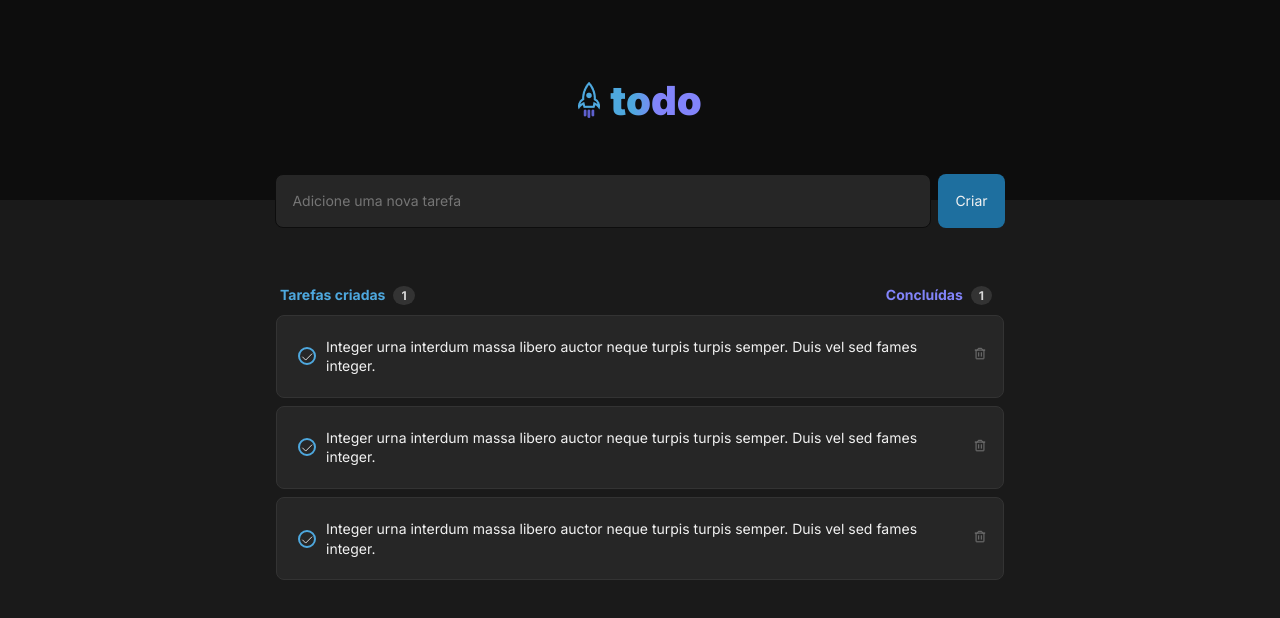
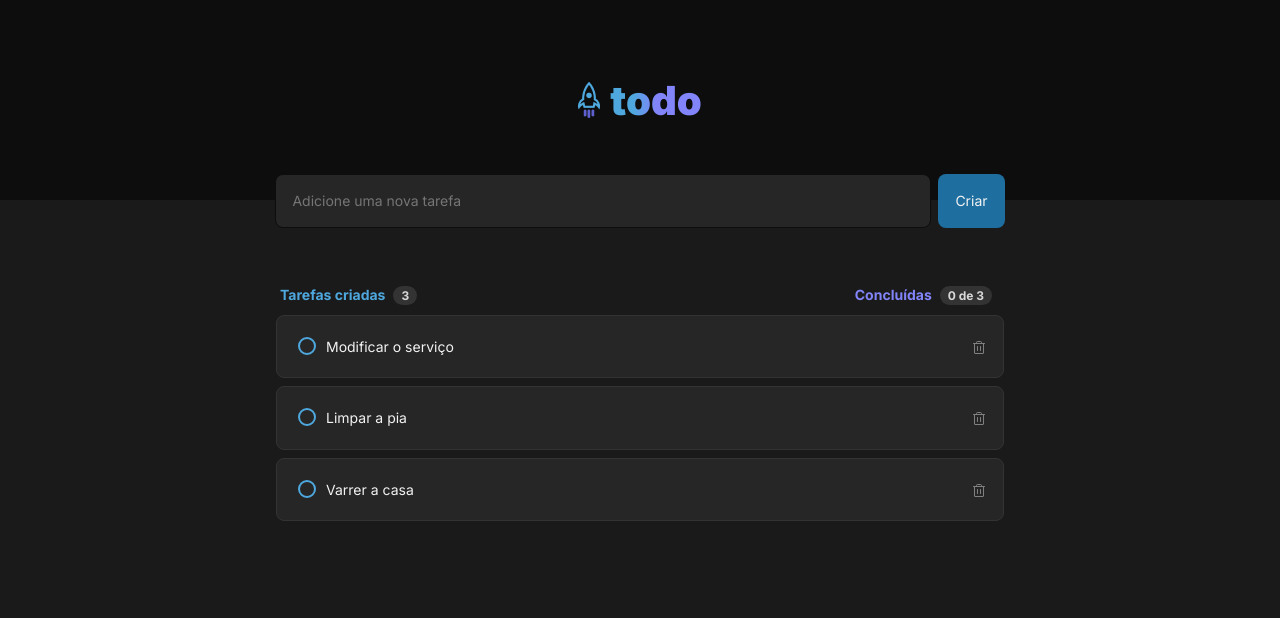
Before and after one commit to TiamatCod3/desafio-01-rocketseat, a React (Vite) app: page / in a window 1280 px wide. Shown: the top 618 px of the page. Built offline with nearby package versions, Linux system fonts and the light colour scheme; a web font is replaced by a local one.

Commit message:
FInalizado mas com problemas

```diff
--- a/src/components/AddBar.tsx
+++ b/src/components/AddBar.tsx
@@ -1,10 +1,39 @@
 import {PlusCircle} from 'phosphor-react'
+import { ChangeEvent, FormEvent, useState } from 'react'
 import styles from './AddBar.module.css'
 
-export function AddBar(){
+interface AddTaskProps{
+    onAddTask: (task:string) => void
+}
+
+export function AddBar({onAddTask}:AddTaskProps){
+    const [newTaskDescription, setNewTaskDescription] = useState('')
+
+    function handleNewTaskDescriptionChange(event:ChangeEvent<HTMLInputElement>) {
+        setNewTaskDescription(event.target.value)
+    }
+
+    function handleAddTask(event:FormEvent) {
+        event.preventDefault()
+        onAddTask(newTaskDescription)
+        setNewTaskDescription('')
+    }
+
     return(
-        <form className={styles['add-bar']} action="">
-            <input type="text" name="" id="" placeholder={"Adicione uma nova tarefa"}/>
+        <form
+            onSubmit={handleAddTask}
+            className={styles['add-bar']}
+            action=""
+
+        >
+            <input
+                type="text"
+                name=""
+                id=""
+                value = {newTaskDescription}
+                onChange={handleNewTaskDescriptionChange}
+                placeholder={"Adicione uma nova tarefa"}
+            />
             <input type="submit" value={"Criar"} />
 
         </form>
--- a/src/components/Info.module.css
+++ b/src/components/Info.module.css
@@ -21,7 +21,7 @@
 
 .completed div, .created div{
     background-color: var(--gray-400);
-    border-radius: 50%;
+    border-radius: 999px;
     font-size: 0.75rem;
     color: var(--gray-200);
     padding: 2px 8px;
--- a/src/components/Info.tsx
+++ b/src/components/Info.tsx
@@ -1,15 +1,20 @@
 import styles from './Info.module.css'
 
-export function Info(){
+interface InfoProps{
+    count: number,
+    completed: number
+}
+
+export function Info({count, completed}:InfoProps){
     return(
         <div className={styles.info}>
             <div className={styles.created}>
                 Tarefas criadas
-                <div>1</div>
+                <div>{count}</div>
             </div>
             <div className={styles.completed}>
                 Concluídas
-                <div>1</div>
+                <div>{completed} de {count}</div>
             </div>
         </div>
     )
--- a/src/components/Task.module.css
+++ b/src/components/Task.module.css
@@ -8,10 +8,15 @@
     padding: 1rem;
     margin: 0.25rem;
     display: flex;
-    align-items: center;
+    align-items: flex-start;
+    justify-content: space-between;
 }
 
-.checkbox{
+.description{
+  display: flex;
+}
+
+.unchecked{
   height: 1.125rem;
   width: 1.125rem;
   border: 2px solid var(--blue-300);
@@ -21,17 +26,46 @@
   margin: 5px;
 }
 
-.checkbox:hover{
+.unchecked:hover{
   background-color: var(--blue-dark);
   opacity: 30%;
-  content: 'Teste';
 }
+
+.unchecked svg{
+  display: none;
+}
+
+.checked{
+  height: 1.125rem;
+  width: 1.125rem;
+  border: 2px solid var(--purple-dark);
+  border-radius: 50%;
+  cursor: pointer;
+  transition: all 0.3s;
+  margin: 5px;
+}
+
+.checked:hover{
+  background-color: var(--purple-300);
+  border: 2px solid var(--purple-300);
+}
+
+.checked svg{
+  display: flex;
+}
+
+.description .checked + p{
+  text-decoration: line-through;
+  color: var(--gray-300);
+}
+
 
 .task p{
   margin: 5px;
 }
 
 .excluir{
+  margin: 0.5rem 0 0rem 1rem;
   color: var(--gray-300);
 }
 
--- a/src/components/Task.tsx
+++ b/src/components/Task.tsx
@@ -1,17 +1,41 @@
 import {Trash, Check} from 'phosphor-react'
+import { MouseEventHandler } from 'react'
 import styles from './Task.module.css'
 
-export function Task(){
+interface TaskProps{
+    id: number,
+   description: string,
+   done: boolean,
+   onCheckClick: (id:number) => void,
+   onDeleteTask: (id:number) => void
+}
+
+export function Task({id, description, done, onCheckClick, onDeleteTask}:TaskProps){
+
+    function handleCheckClick() {
+        onCheckClick(id)
+    }
+
+    function handleDeleteTask() {
+        onDeleteTask(id)
+    }
+
     return (
         <li className={styles.task}>
-            <div className={styles.checkbox}>
-                <Check />
+            <div className={styles.description}>
+                <div
+                    className={done ? styles.checked : styles.unchecked}
+                    // className={styles.checkbox}
+                    onClick={handleCheckClick}
+                >
+                    <Check />
+                </div>
+                <p>
+                    {description}
+                </p>
             </div>
-            <p>
-                Integer urna interdum massa libero auctor neque turpis turpis semper. Duis vel sed fames integer.
-            </p>
-            <a className={styles.excluir} href="">
-                <Trash size={14} />
+            <a onClick={handleDeleteTask} className={styles.excluir} href="">
+                <Trash size={16} />
             </a>
         </li>
     )
--- a/src/components/TaskList.tsx
+++ b/src/components/TaskList.tsx
@@ -1,16 +1,89 @@
+import { useState } from 'react'
 import { AddBar } from './AddBar'
 import { Info } from './Info'
 import { Task } from './Task'
 import styles from './TaskList.module.css'
 
+interface TaskProps{
+    id: number,
+   description: string,
+   done: boolean
+}
+
+const tasksList = [
+    {
+        id:1,
+        description: 'Modificar o serviço',
+        done: false
+    },
+    {
+        id:2,
+        description: 'Limpar a pia',
+        done: false
+    },
+    {
+        id:3,
+        description: 'Varrer a casa',
+        done: false
+    }
+  ]
+
 export function TaskList() {
+
+    const [tasks, setTasks] = useState(tasksList)
+
+    function addTask(newTaskDescription:string) {
+        const newTask = {
+            id: tasks[tasks.length-1].id + 1,
+            description: newTaskDescription,
+            done: false
+        }
+        setTasks([...tasks, newTask])
+    }
+
+    function changeTaskState(id:number) {
+        const tasksChanged = tasks.map(task=>{
+            if (task.id===id){
+                return {
+                    id: task.id,
+                    description: task.description,
+                    done: !task.done
+                }
+            }else{
+                return task
+            }
+        })
+        setTasks(tasksChanged)
+    }
+
+    function deleteTask(id:number) {
+        const tasksWithoutDeletedOne = tasks.filter(task=>task.id !== id)
+        setTasks(tasksWithoutDeletedOne)
+    }
+
     return(
         <div className={styles['task-list']}>
-            <AddBar />
-            <Info />
-            <Task />
-            <Task />
-            <Task />
+            <AddBar
+                onAddTask={addTask}
+            />
+            <Info
+                count={tasks.length}
+                completed={tasks.filter(task=>task.done==true).length}
+            />
+            {
+                tasks.map(task=>{
+                    return(
+                        <Task
+                            key={task.id}
+                            id={task.id}
+                            description={task.description}
+                            done={task.done}
+                            onCheckClick={changeTaskState}
+                            onDeleteTask={deleteTask}
+                        />
+                    )
+                })
+            }
         </div>
     )
 }
```
Also changed, not shown: src/App.tsx (+18 -1 lines).
